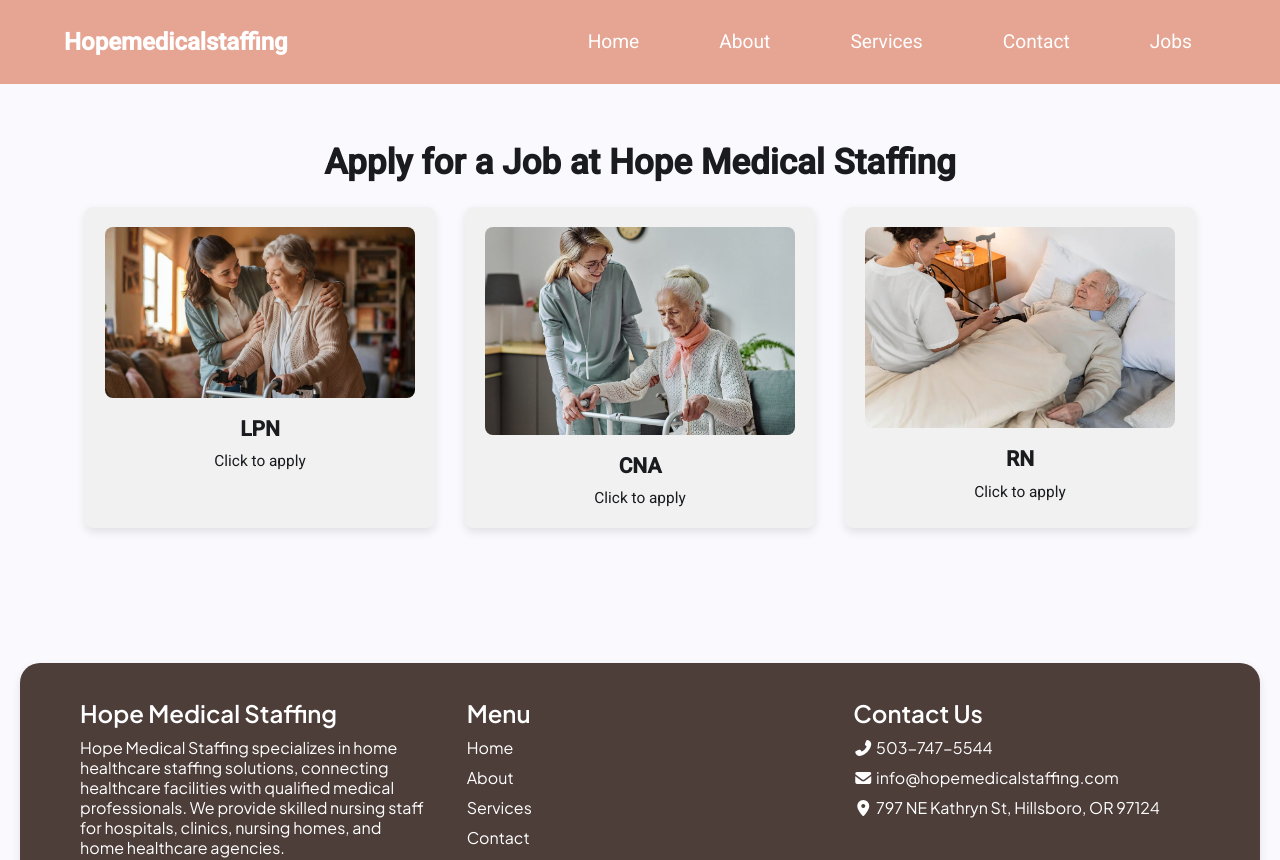
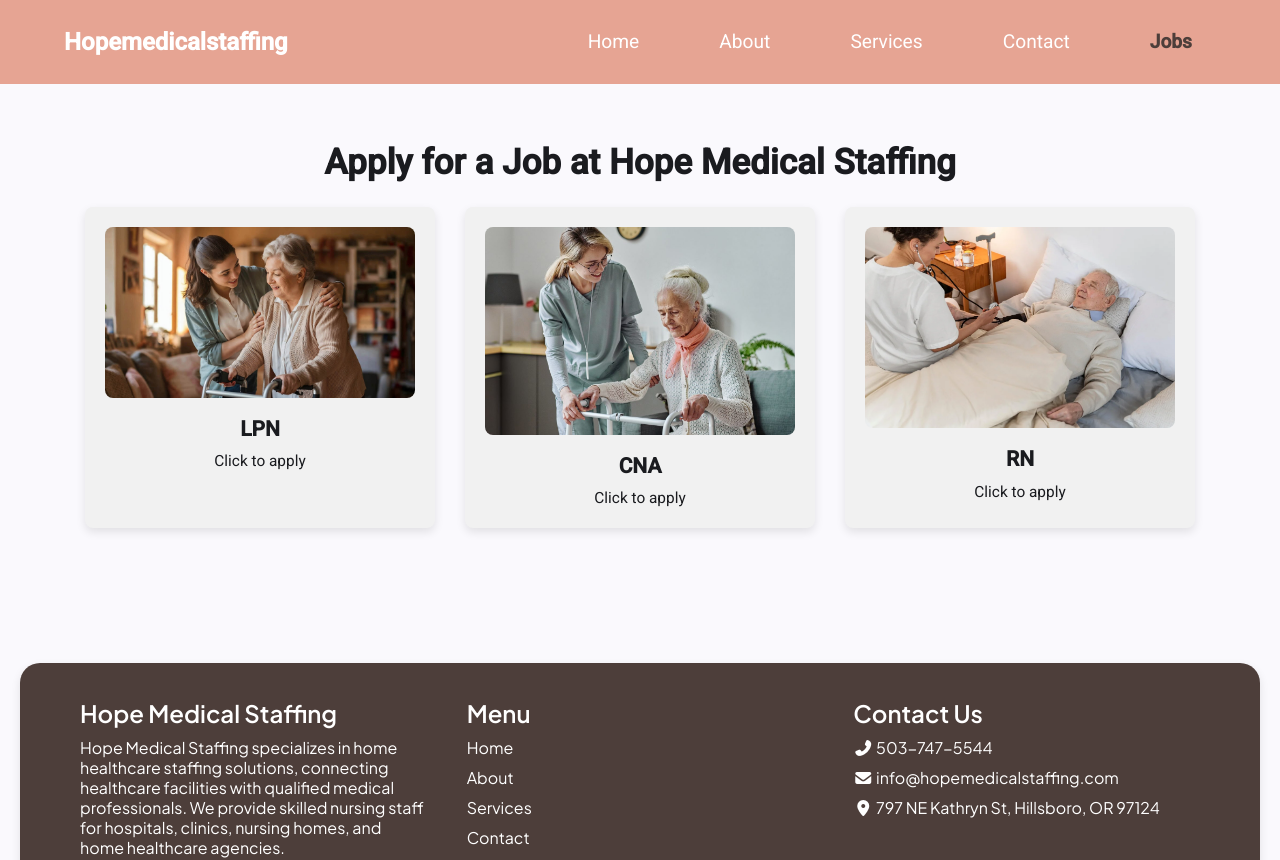
Before and after one commit to collinsMutai/Hopemedicalstaffing, an Angular app in the folder frontend/: page /jobs in a window 1280 px wide. Shown: the top 860 px of the page. Built offline with nearby package versions, Linux system fonts and the light colour scheme.

Commit message:
connect api

```diff
--- a/frontend/src/app/components/contact/contact.ts
+++ b/frontend/src/app/components/contact/contact.ts
@@ -34,7 +34,8 @@ export class Contact {
   // Send the email using EmailJS
   sendEmail() {
     const templateParams = {
-      name: this.formData.firstName + ' ' + this.formData.lastName,
+      firstName: this.formData.firstName,
+      lastName: this.formData.lastName,
       email: this.formData.email,
       phone: this.formData.phone,
       message: this.formData.message,
--- a/frontend/src/app/components/navbar/navbar.css
+++ b/frontend/src/app/components/navbar/navbar.css
@@ -92,6 +92,13 @@
   color: white;
 }
 
+.navbar-link.active {
+  font-weight: bold; /* Example: Make active link bold */
+  color: #4D3E3A !important; /* Example: Change active link color */
+
+}
+
+
 /* Desktop Menu Styling */
 @media (min-width: 769px) {
   .navbar ul {
--- a/frontend/src/app/components/navbar/navbar.html
+++ b/frontend/src/app/components/navbar/navbar.html
@@ -1,40 +1,40 @@
 <nav class="navbar">
   <div class="navbar-container">
-    <!-- Logo -->
     <div class="logo">
       <span class="navbar-logo">Hopemedicalstaffing</span>
     </div>
 
-    <!-- Hamburger Icon -->
     <div class="hamburger" (click)="toggleMenu()">
       <span class="hamburger-line"></span>
       <span class="hamburger-line"></span>
       <span class="hamburger-line"></span>
     </div>
 
-    <!-- Menu Links (Aligned to the right) -->
     <ul class="navbar-links" [class.open]="isMenuOpen()">
-      <!-- Close Button (X) -->
       <li class="close-btn" (click)="handleLinkClick()">
         <span class="close-icon">&times;</span>
       </li>
 
-      <!-- Navigation Links -->
       <li *ngFor="let link of navLinks">
+        <!-- For routerLink-based navigation -->
+        <a
+          *ngIf="link.isRouterLink"
+          routerLink="{{ link.path }}"
+          routerLinkActive="active"
+          [routerLinkActiveOptions]="{ exact: true }"
+          class="navbar-link"
+          (click)="handleLinkClick()"
+        >
+          {{ link.label }}
+        </a>
+
+        <!-- For non-router (hash-based) navigation -->
         <a
           *ngIf="!link.isRouterLink"
           href="{{ link.path }}"
           class="navbar-link"
           (click)="handleLinkClick()"
-        >
-          {{ link.label }}
-        </a>
-        <a
-          *ngIf="link.isRouterLink"
-          routerLink="{{ link.path }}"
-          routerLinkActive="active"
-          class="navbar-link"
-          (click)="handleLinkClick()"
+          [class.active]="isActiveLink(link.path)"
         >
           {{ link.label }}
         </a>
--- a/frontend/src/app/components/navbar/navbar.ts
+++ b/frontend/src/app/components/navbar/navbar.ts
@@ -26,9 +26,20 @@ export class NavbarComponent {
   // Define the nav links with routes matching your app.routes.ts
   navLinks = [
     { path: '', label: 'Home', isRouterLink: true },
-    { path: '#about', label: 'About', isRouterLink: false },  // Use hash for scroll
+    { path: '#about', label: 'About', isRouterLink: false }, // Use hash for scroll
     { path: '#services', label: 'Services', isRouterLink: false },
     { path: '#contact', label: 'Contact', isRouterLink: false },
     { path: '/jobs', label: 'Jobs', isRouterLink: true },
   ];
+
+isActiveLink(path: string): boolean {
+  // If it's a router link (not hash-based), check for the current URL
+  if (path.startsWith('/')) {
+    return window.location.pathname === path;
+  } else {
+    // For hash links, compare the hash
+    return window.location.hash === path;
+  }
 }
+
+}
```
